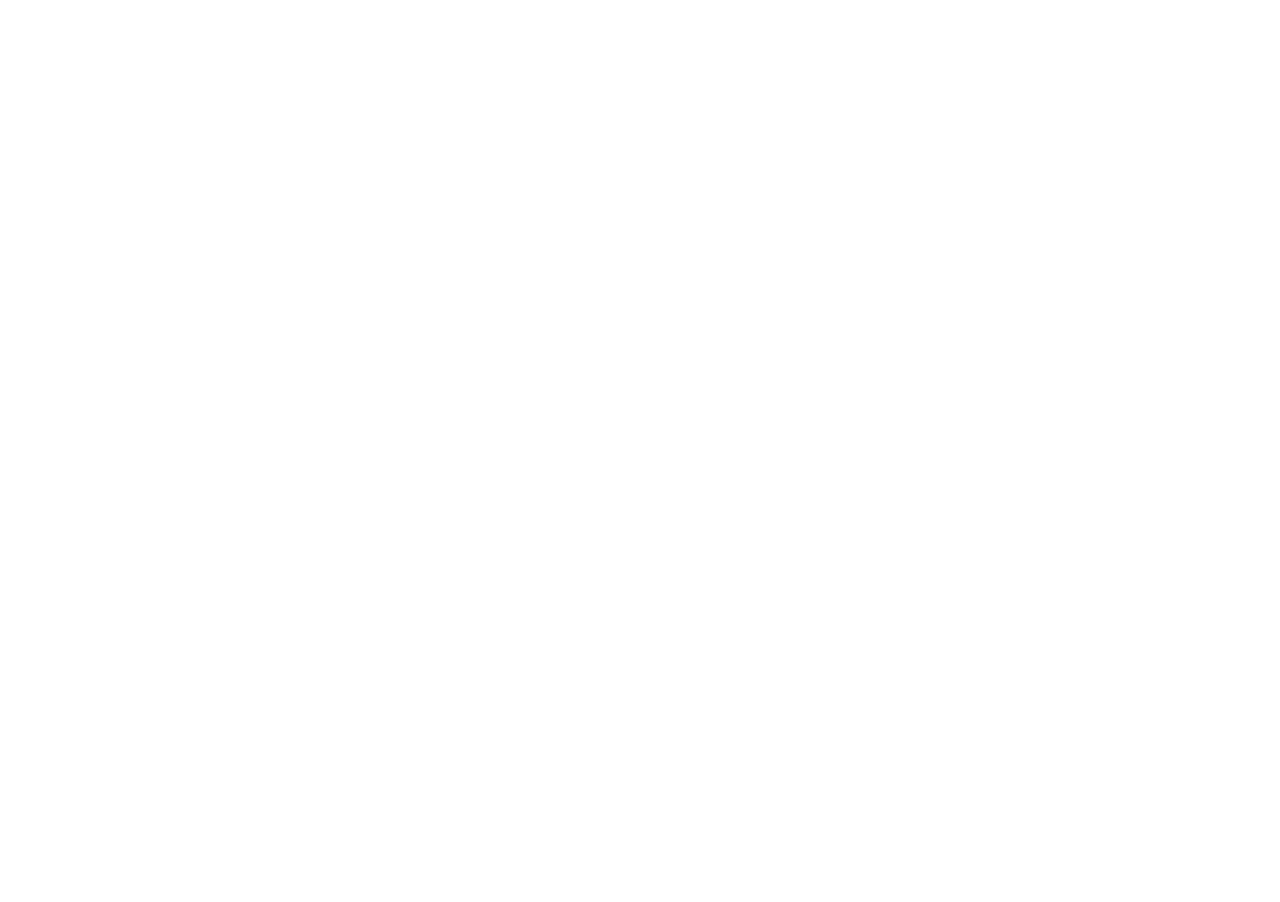
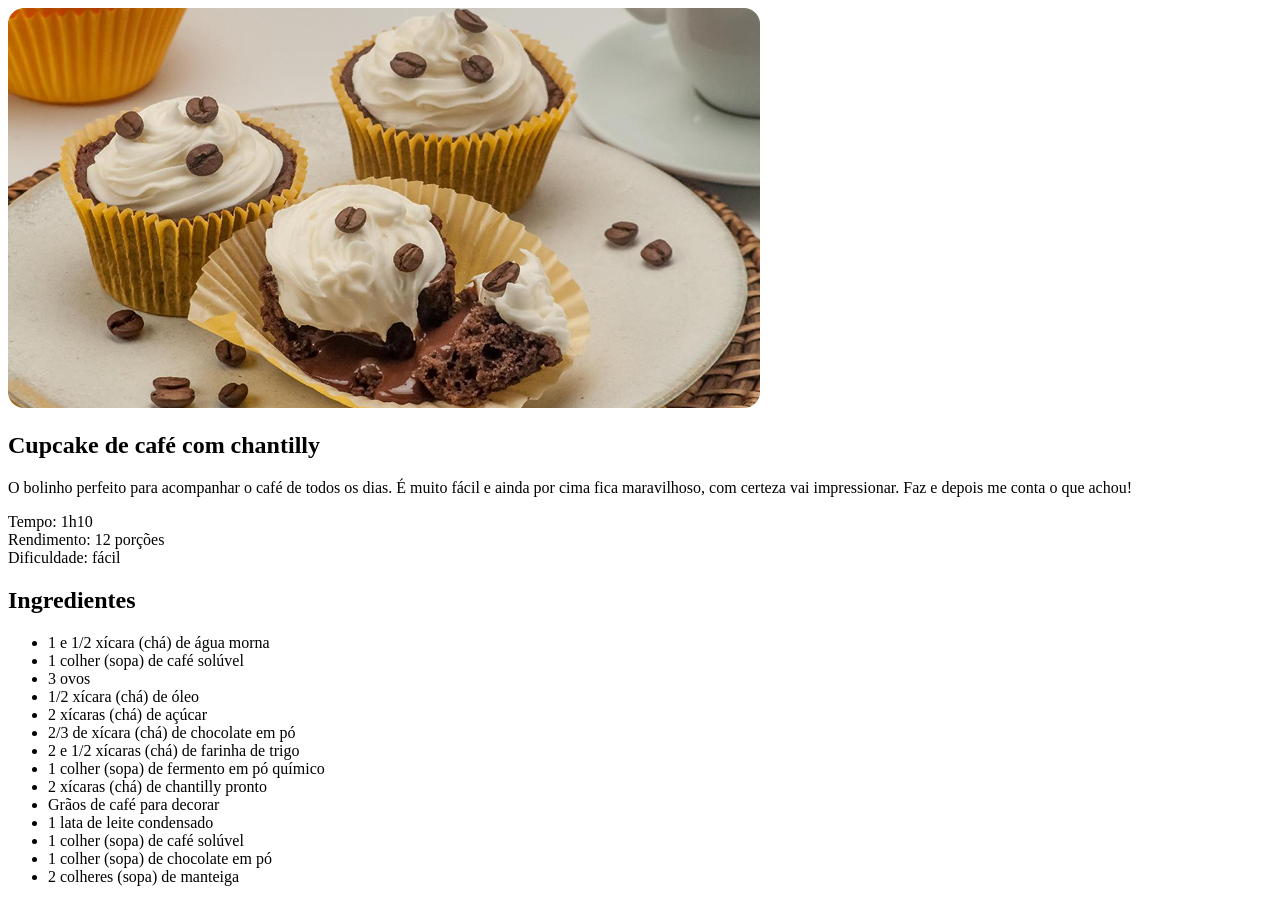
Before and after one commit to camilaaugustaa/projeto-pag-receita, a plain HTML site: page index.html in a window 1280 px wide. Before the commit the page ends 800 px from the top, so only its background shows below. Drawn offline with Linux system fonts and the light colour scheme.

Commit message:
adicionando imagens e style.css

```diff
--- a/index.html
+++ b/index.html
@@ -4,8 +4,41 @@
     <meta charset="UTF-8">
     <meta name="viewport" content="width=device-width, initial-scale=1.0">
     <title>página de receitas</title>
+    <link rel="stylesheet" href="style.css">
 </head>
 <body>
+    <div id="page">
+        <img src="assets/main-image.jpg" alt=" Imagem de um cupcake com graos de café e um chantilly ">
+        <main>
+            <section id="about">
+                <h1>Cupcake de café com chantilly</h1>
+                <p>O bolinho perfeito para acompanhar o café de todos os dias. É muito fácil e ainda por cima fica maravilhoso, com certeza vai impressionar. Faz e depois me conta o que achou!</p>
+                <p>Tempo: 1h10 <br>Rendimento: 12 porções<br>Dificuldade: fácil</p>
+            </section>
+            <section id="ingredients">
+                <h2>Ingredientes</h2>
+                <ul>
+                    <li>1 e 1/2 xícara (chá) de água morna</li>
+                    <li>1 colher (sopa) de café solúvel</li>
+                    <li>3 ovos</li>
+                    <li>1/2 xícara (chá) de óleo</li>
+                    <li>2 xícaras (chá) de açúcar</li>
+                    <li>2/3 de xícara (chá) de chocolate em pó</li>
+                    <li>2 e 1/2 xícaras (chá) de farinha de trigo</li>
+                    <li>1 colher (sopa) de fermento em pó químico</li>
+                    <li>2 xícaras (chá) de chantilly pronto</li>
+                    <li>Grãos de café para decorar</li>
+                    <li>1 lata de leite condensado</li>
+                    <li>1 colher (sopa) de café solúvel</li>
+                    <li>1 colher (sopa) de chocolate em pó</li>
+                    <li>2 colheres (sopa) de manteiga</li>
+                </ul>
 
+            </section>
+            <section id="preparation">
+
+            </section>
+        </main>
+    </div>
 </body>
 </html>
--- /dev/null
+++ b/style.css
@@ -0,0 +1,3 @@
+img {
+    border-radius: 16px;
+}
```
Also changed, not shown: assets/bg-image.jpg (added), assets/main-image.jpg (added).
